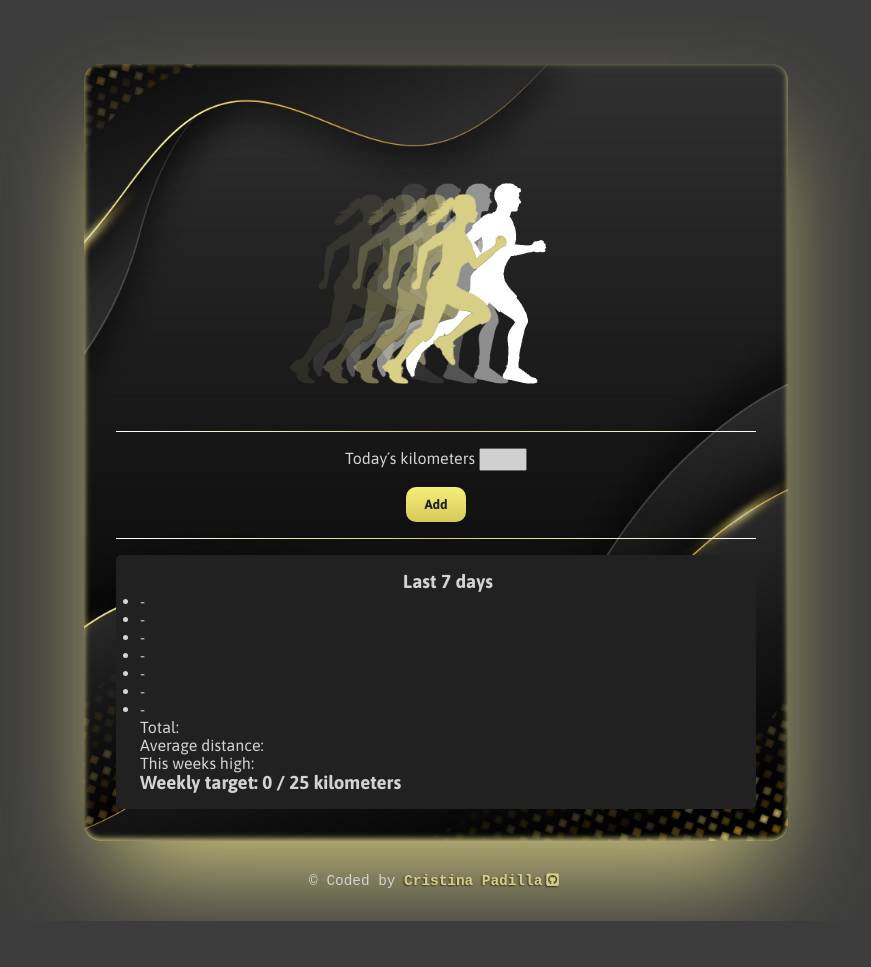
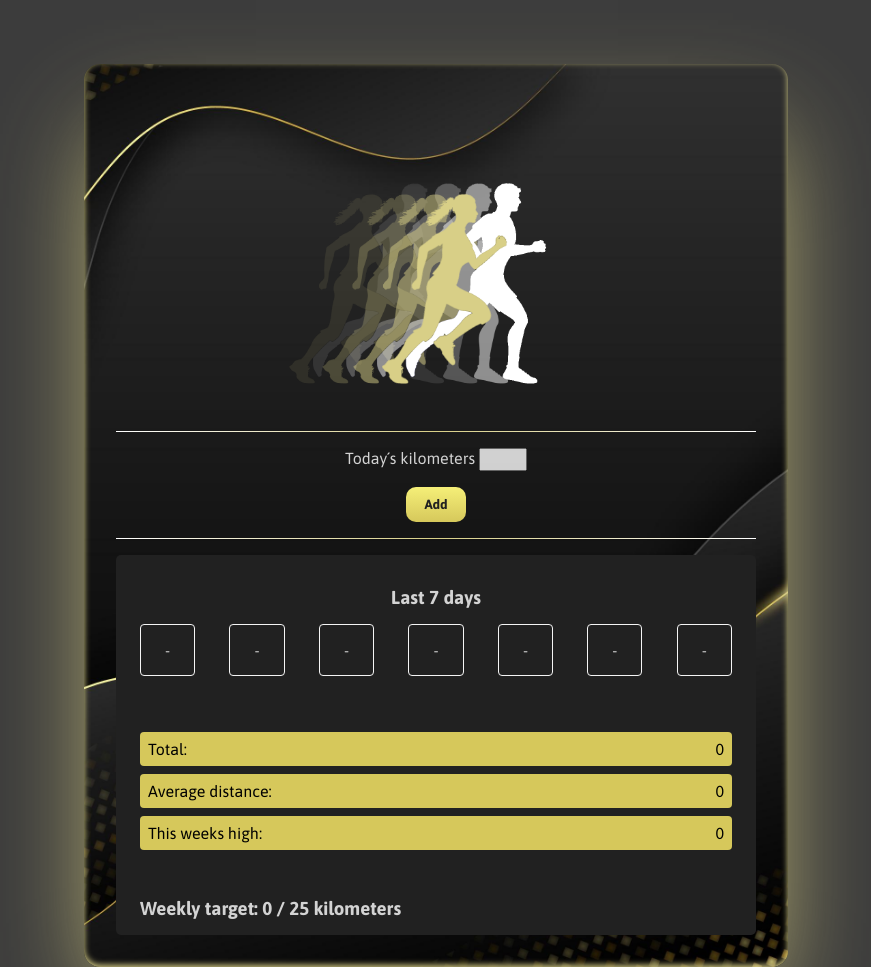
Before and after one commit to Mama-simba/running-tracker, a plain HTML site: page index.html in a window 1280 px wide. Shown: the top 967 px of the page, without its empty margins (204-1075 px from the left). Before the commit the page ends 921 px from the top, so only its background shows below. Drawn offline with Linux system fonts and the light colour scheme.

Commit message:
Weekly & average sections layout

```diff
--- a/index.html
+++ b/index.html
@@ -51,16 +51,16 @@
 
                 <section class="data">
                     <div>
-                        <p>Total:</p>
-                        <span id="total"></span>
+                        <p>Total: </p>
+                        <span id="total">0</span>
                     </div>
                     <div>
-                        <p>Average distance:</p>
-                        <span id="average"></span>
+                        <p>Average distance: </p>
+                        <span id="average">0</span>
                     </div>
                     <div>
-                        <p>This weeks high:</p>
-                        <span id="high"></span>
+                        <p>This weeks high: </p>
+                        <span id="high">0</span>
                     </div>
                 </section>
 
--- a/styles.css
+++ b/styles.css
@@ -93,7 +93,7 @@ box-shadow: rgba(247, 245, 245, 0.918) 0px 2px 8px 0px;
   border-radius: 5px;
   /*box-shadow: whitesmoke 0px 2px 5px -1px, whitesmoke 0px 1px 3px -1px;*/
   margin-top: 1rem;
-  padding: 1rem 0 1rem 1.5rem;
+  padding: 1rem 1.5rem;
 }
 
 
@@ -101,6 +101,39 @@ box-shadow: rgba(247, 245, 245, 0.918) 0px 2px 8px 0px;
 
 .entriesWrapper h3 {
   text-align: center;
+  padding: 1rem 0;
+}
+
+ul {
+  padding: 0;
+  list-style: none;
+  display: flex;
+  justify-content: space-between;
+}
+
+li {
+  border: 1px solid whitesmoke;
+  border-radius: 4px;
+  padding: 1rem 1.5rem;
+}
+
+/* DETAILS */
+
+.data {
+  margin: 2rem 0;
+  padding: 1rem 0;
+
+}
+
+.data div {
+  display: flex;
+  align-items: center;
+  justify-content: space-between;
+  color: black;
+  padding: 0.5rem;
+  margin-top: 0.5rem;
+  border-radius: 4px;
+  background-color: #d6c85b;
 
 }
 
```
